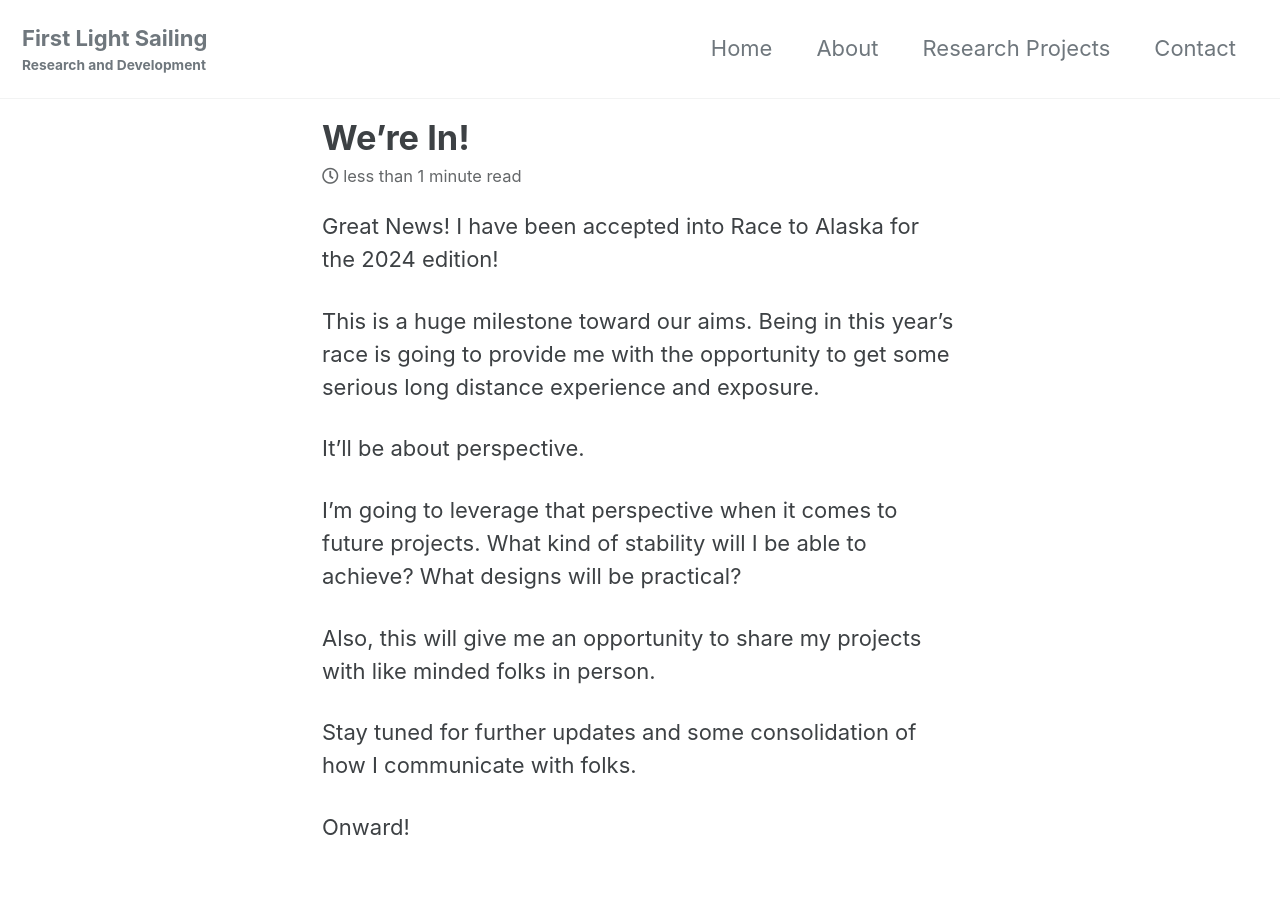
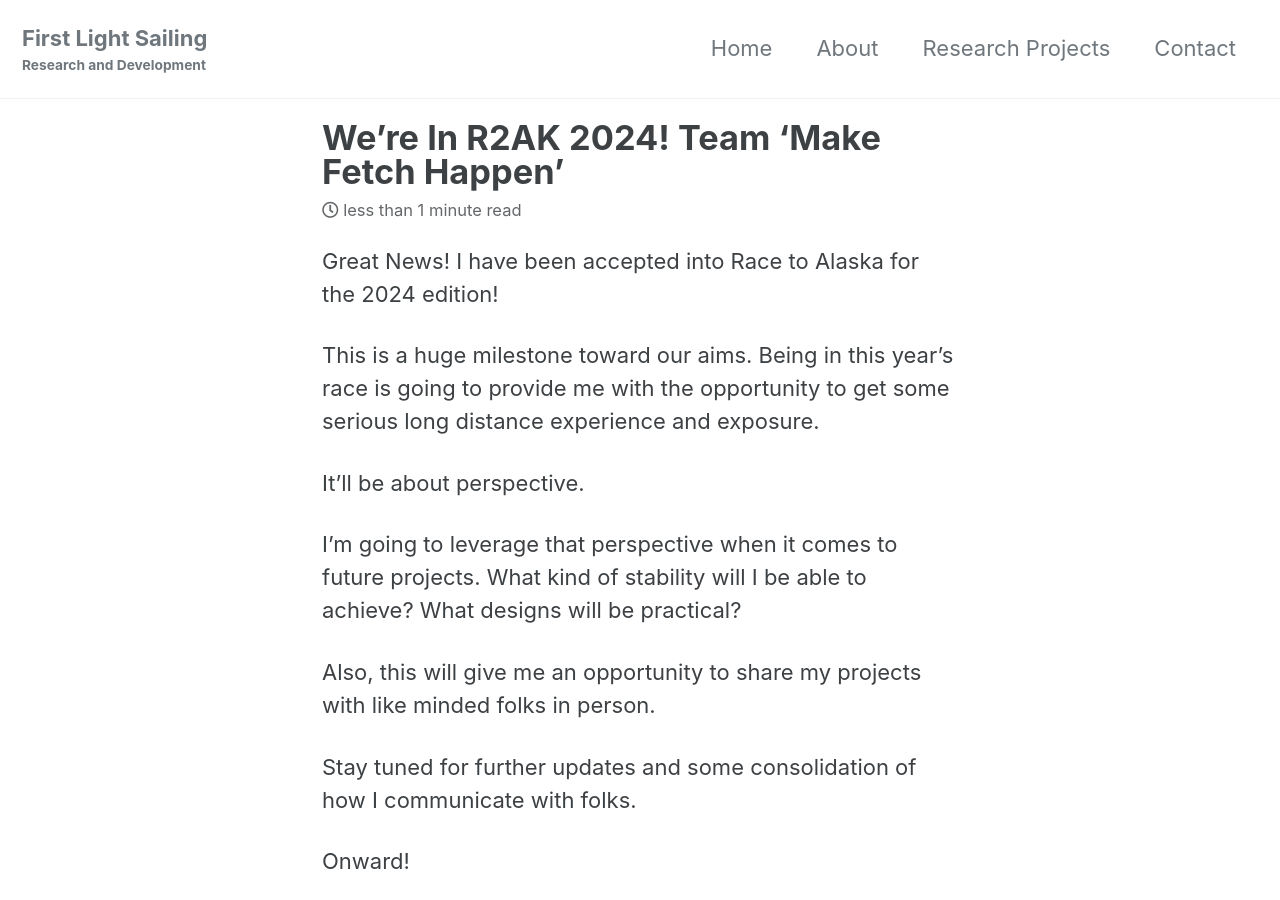
Before and after one commit to motiveNation/motiveNation.github.io, a Jekyll site: the page built from _posts/2024-04-02-R2AK-2024.md, in a window 1280 px wide and 900 px high. Built offline with Jekyll 4.4.1, drawn with Linux system fonts in a browser that asks for light colours; cached includes are drawn as plain includes.

Commit message:
better title

```diff
--- a/_posts/2024-04-02-R2AK-2024.md
+++ b/_posts/2024-04-02-R2AK-2024.md
@@ -1,5 +1,5 @@
 ---
-title: "We're In!"
+title: "We're In R2AK 2024! Team 'Make Fetch Happen'"
 categories:
   - Website
 tags:
```
